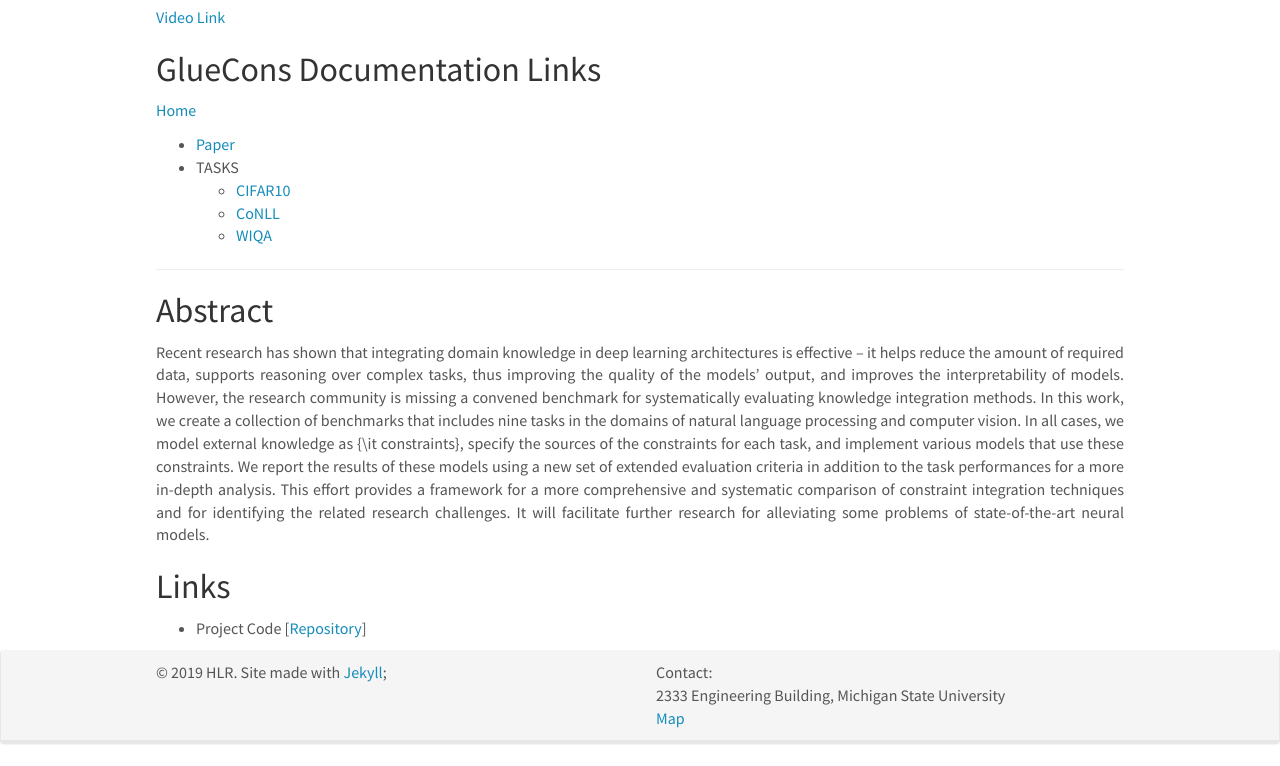
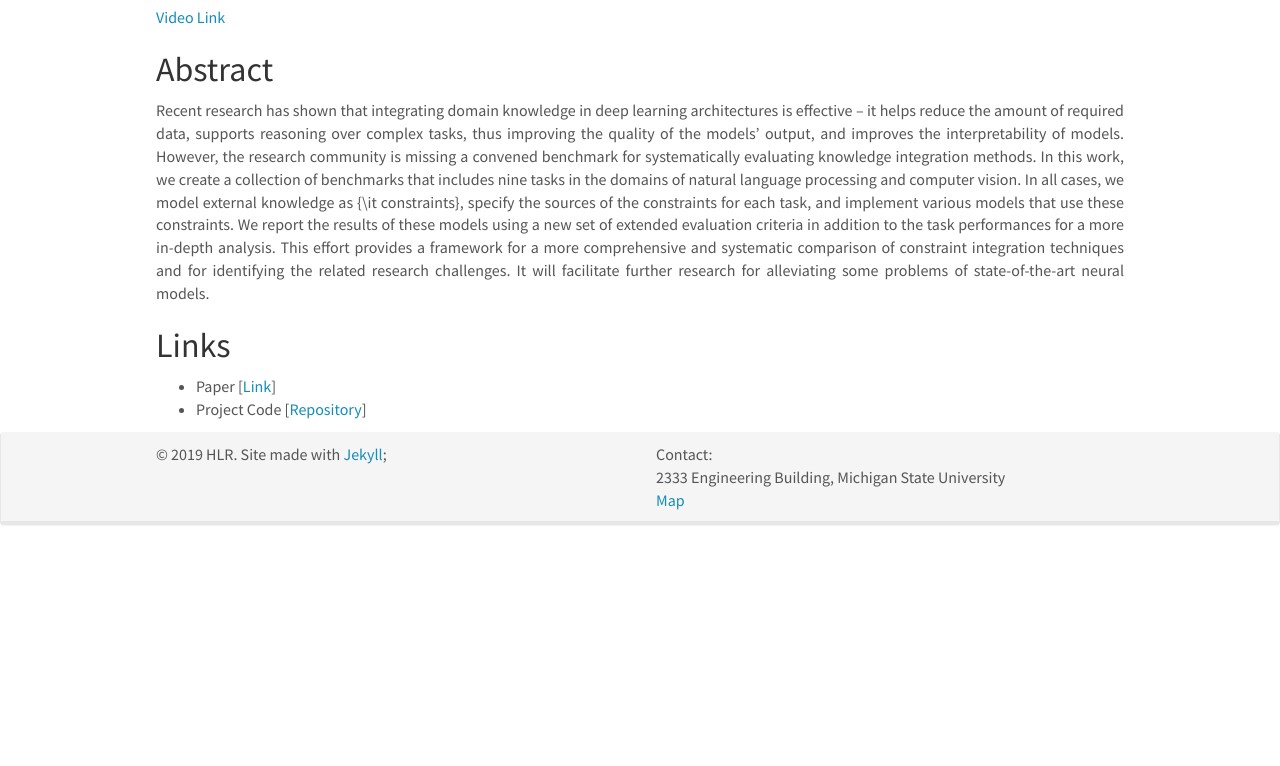
Before and after one commit to HLR/HLR.github.io, a Jekyll site: the page built from _pages/gluecons.md, in a window 1280 px wide and 1370 px high. Shown: the part 604-1370 px from the top of the window. Built offline with Jekyll 4.4.1, drawn with Linux system fonts in a browser that asks for light colours; nearby versions of some CDN libraries.

Commit message:
add links

```diff
--- a/_pages/gluecons.md
+++ b/_pages/gluecons.md
@@ -12,7 +12,7 @@ permalink: /gluecons/
 [Video Link](https://youtu.be/DYpvxyQdIow)
 
 
-{% include projects_links_gluecons.md %}
+
 
 ## Abstract
 Recent research has shown that integrating domain knowledge in deep learning architectures is effective -- it helps reduce the amount of required data, supports reasoning over complex tasks, thus improving the quality of the models' output, and improves the interpretability of models. However, the research community is missing a convened benchmark for systematically evaluating knowledge integration methods.
@@ -20,4 +20,5 @@ In this work, we create a collection of benchmarks that includes nine tasks in t
 We report the results of these models using a new set of extended evaluation criteria in addition to the task performances for a more in-depth analysis. This effort provides a framework for a more comprehensive and systematic comparison of constraint integration techniques and for identifying the related research challenges. It will facilitate further research for alleviating some problems of state-of-the-art neural models.
 
 ## Links
-- Project Code [[Repository](https://github.com/HLR)]
+- Paper [[Link]()]
+- Project Code [[Repository](https://github.com/HLR/DomiKnowS/tree/AAAI23)]
```
